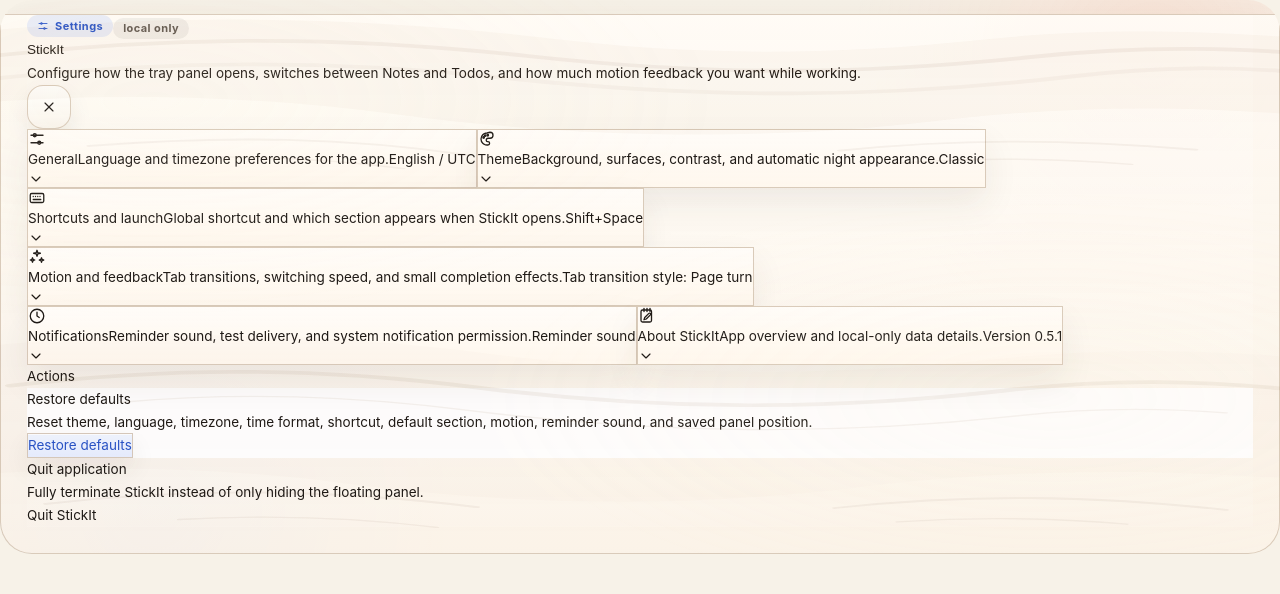
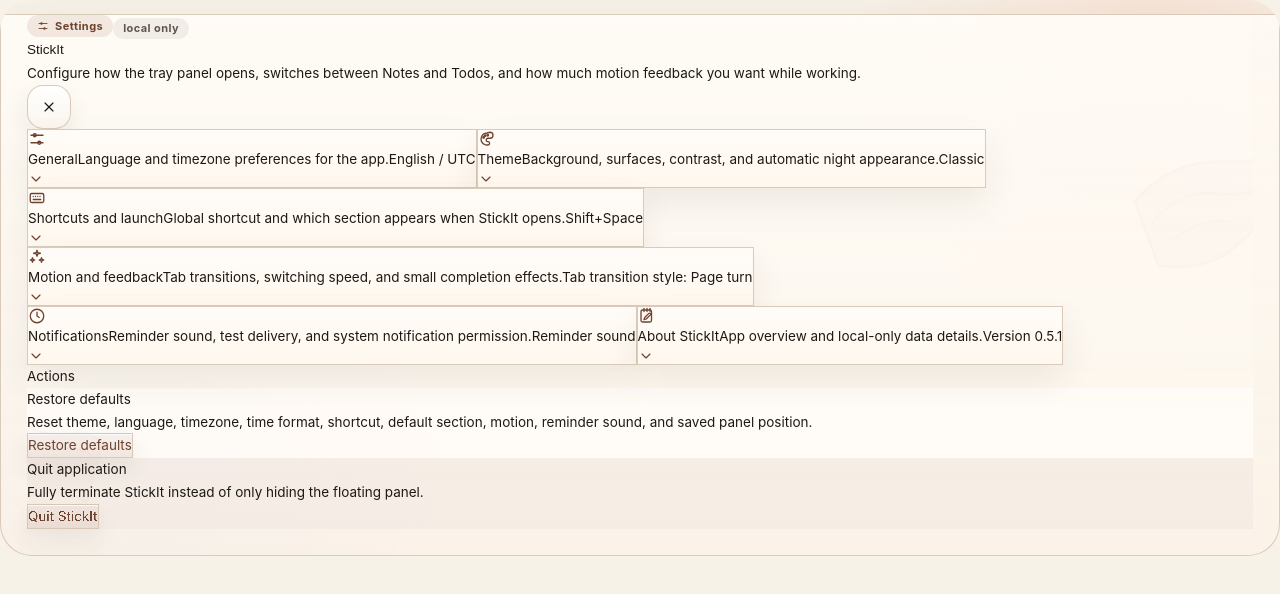
Before and after one commit to Han-chh/Floatem, a React (Vite) app in the folder apps/frontend/: page / in a window 1280 px wide. Both pictures are taken after a click on the button 85 px from the left and 72 px from the top of the page. Shown: the top 594 px of the page. Built offline with nearby package versions, Linux system fonts and the light colour scheme.

Commit message:
fix: keep themed textures out of work areas

```diff
--- a/apps/frontend/src/components/layout/PanelShell.tsx
+++ b/apps/frontend/src/components/layout/PanelShell.tsx
@@ -11,7 +11,6 @@
 import { getSurfaceMotionConfig } from "../../lib/transitionMotion";
 import { HelpDialog } from "./HelpDialog";
 import { TabBar } from "./TabBar";
-import { ThemeAtmosphere } from "../theme/ThemeAtmosphere";
 
 type PanelShellProps = {
   activeTab: TabId;
@@ -57,8 +56,6 @@
         className="h-full"
       >
         <div className="stickit-content cq-panel">
-          <ThemeAtmosphere />
-
           <div className="stickit-page-viewport relative h-full min-h-0 overflow-hidden" style={surfaceMotion.sceneStyle}>
             <AnimatePresence initial={false} mode={surfaceMotion.presenceMode} custom={pageDirection}>
               {showSettings ? (
--- a/apps/frontend/src/components/settings/SettingsPanel.tsx
+++ b/apps/frontend/src/components/settings/SettingsPanel.tsx
@@ -34,6 +34,7 @@
   SparklesIcon,
   XIcon,
 } from "../icons/AppIcons";
+import { ThemeAtmosphere } from "../theme/ThemeAtmosphere";
 
 type SettingsPanelProps = {
   onClose: () => void;
@@ -266,15 +267,11 @@
 
   return (
     <div
-      className={`rounded-[24px] border px-4 py-4 ${
-        danger
-          ? "border-[rgba(226,132,112,0.34)] bg-[rgba(255,248,245,0.92)]"
-          : "border-[rgba(213,198,180,0.88)] bg-white/78"
-      }`}
+      className={`first-level-action rounded-[24px] border px-4 py-4 ${danger ? "first-level-action--danger" : ""}`}
     >
       <div className="flex flex-col gap-3">
         <div className="min-w-0">
-          <p className={`text-[13px] font-semibold ${danger ? "text-[rgb(150,68,52)]" : "text-[var(--brown-strong)]"}`}>
+          <p className={`text-[13px] font-semibold ${danger ? "text-[var(--theme-action-text)]" : "text-[var(--brown-strong)]"}`}>
             {title}
           </p>
           <p className="mt-1 text-[12px] leading-6 text-[var(--muted)]">{description}</p>
@@ -291,7 +288,7 @@
             data-tooltip={buttonLabel}
             className={
               danger
-                ? "inline-flex shrink-0 items-center justify-center rounded-[14px] border border-[rgba(201,93,68,0.32)] bg-[rgba(201,93,68,0.12)] px-3.5 py-2.5 text-[12px] font-semibold text-[rgb(150,68,52)]"
+                ? "paper-button paper-button-danger inline-flex shrink-0 items-center justify-center rounded-[14px] px-3.5 py-2.5 text-[12px] font-semibold"
                 : "paper-button paper-button-secondary inline-flex shrink-0 items-center justify-center rounded-[14px] px-3.5 py-2.5 text-[12px] font-semibold"
             }
             whileHover={{ y: -1.5, scale: 1.01 }}
@@ -649,10 +646,12 @@
       <div
         ref={scrollRegionRef}
         data-testid="settings-scroll-region"
-        className="settings-scroll-region paper-scroll h-full overflow-y-auto px-5 pb-5 pt-5"
+        className="settings-scroll-region paper-scroll relative h-full overflow-y-auto px-5 pb-5 pt-5"
         style={categoryMotion.sceneStyle}
       >
-        <AnimatePresence mode={categoryMotion.presenceMode} initial={false} custom={categoryDirection}>
+        <ThemeAtmosphere scrollRootRef={scrollRegionRef} />
+        <div data-theme-scroll-content className="relative z-10 min-h-full">
+          <AnimatePresence mode={categoryMotion.presenceMode} initial={false} custom={categoryDirection}>
           {activeCategory && currentCategory ? (
             <motion.div
               key={activeCategory}
@@ -856,7 +855,8 @@
               </div>
             </motion.div>
           )}
-        </AnimatePresence>
+          </AnimatePresence>
+        </div>
       </div>
 
       <AnimatePresence>
--- a/apps/frontend/src/components/theme/ThemeAtmosphere.tsx
+++ b/apps/frontend/src/components/theme/ThemeAtmosphere.tsx
@@ -1,68 +1,140 @@
-export function ThemeAtmosphere() {
+import { useEffect, useMemo, useState } from "react";
+
+type ScrollRootRef = { current: HTMLElement | null };
+
+type ThemeAtmosphereProps = {
+  scrollRootRef: ScrollRootRef;
+  contentSelector?: string;
+};
+
+type Motif = {
+  id: number;
+  side: "left" | "right";
+  top: number;
+  size: number;
+  rotation: number;
+  variant: number;
+};
+
+const MOTIF_STEP = 280;
+
+function seededValue(seed: number, index: number, salt: number) {
+  const value = Math.sin(seed * 0.013 + index * 12.9898 + salt * 78.233) * 43_758.5453;
+  return value - Math.floor(value);
+}
+
+function buildMotif(seed: number, index: number): Motif {
+  const side = seededValue(seed, index, 1) > 0.5 ? "right" : "left";
+  return {
+    id: index,
+    side,
+    top: index * MOTIF_STEP + 42 + seededValue(seed, index, 2) * 110,
+    size: 92 + seededValue(seed, index, 3) * 74,
+    rotation: -28 + seededValue(seed, index, 4) * 56,
+    variant: index % 4,
+  };
+}
+
+function MotifGlyph({ variant }: { variant: number }) {
   return (
-    <div className="theme-atmosphere" aria-hidden="true">
-      <svg className="theme-atmosphere__art" viewBox="0 0 800 1200" preserveAspectRatio="none">
-        <g className="theme-art theme-art--classic">
-          <path className="theme-art-fill" d="M-90 96C74 25 213 29 340 82c86 36 170 42 274 4 72-26 143-25 262 15v170c-118-49-204-45-294-8-104 42-219 37-331-14C135 196 32 198-90 248Z" />
-          <path className="theme-art-line" d="M-42 137C96 73 213 77 329 121c111 42 205 43 317 2 69-25 131-22 210 5" />
-          <path className="theme-art-line theme-art-soft" d="M-18 176C108 125 217 132 316 169c124 46 237 44 355-4 54-22 101-22 153-5" />
-          <path className="theme-art-fill theme-art-faint" d="M-64 770c133-60 255-56 370-4 104 47 203 53 315 12 76-28 151-24 239 15v260c-119-42-221-42-326 3-103 43-209 41-319-9-90-41-180-42-279-2Z" />
-          <path className="theme-art-line" d="M7 835c105-43 196-38 291 4 112 49 217 51 329 7 65-26 125-24 187 0" />
-          <path className="theme-art-line theme-art-thin" d="M76 871c74-23 144-14 218 18 119 52 229 54 343 11 42-16 84-18 129-6" />
-          <path className="theme-art-detail" d="M56 316c89-24 162-17 235 19M525 326c72-25 136-26 222-2M29 1091c93-36 178-32 269 7M522 1100c84-31 159-28 244 4" />
-          <path className="theme-art-detail theme-art-thin" d="M102 342c51-7 100 1 150 23M559 354c51-13 97-12 148 2M112 1125c55-11 108-5 161 17M561 1130c49-11 96-9 143 5" />
+    <svg viewBox="0 0 160 160" className="theme-scroll-motif__glyph">
+      <g className="theme-motif theme-motif--classic">
+        {variant === 0 ? <path d="M-6 38Q49 8 105 31t69 3v88q-44-19-84 1T-6 116Z" /> : null}
+        {variant === 1 ? <path d="M8 26q52 25 103 4 24-10 48 1v94q-35-14-70 5-42 22-81-3Z" /> : null}
+        {variant === 2 ? <path d="M-3 50q45-31 91-5 34 19 75-3v76q-37 23-75 2-43-24-91 3Z" /> : null}
+        {variant === 3 ? <path d="M11 34q33-16 71 2 41 20 72-5v92q-33 17-72-3-37-18-71-1Z" /> : null}
+        <path className="theme-motif-detail" d={variant % 2 ? "M17 55q44 18 87 1 23-9 43-2M18 82q36 15 70 3" : "M5 67q42-25 86-2 31 17 64 0M21 94q31-13 64 2"} />
       </g>
 
-        <g className="theme-art theme-art--forest">
-          <path className="theme-art-fill theme-art-faint" d="M-70 77C81 38 183 59 278 133c87 67 168 76 263 25 104-56 201-62 337-8v246c-138-44-242-30-341 32-94 58-192 53-291-16C151 347 52 337-70 383Z" />
-          <path className="theme-art-stem" d="M65 125c31 211 26 429-17 663-20 111-20 226-1 346" />
-          <path className="theme-art-stem theme-art-thin" d="M180 26c-18 197-10 389 24 577 27 149 31 331 6 548" />
-          <path className="theme-art-stem" d="M692 4c-50 212-60 414-28 607 27 161 20 342-31 543" />
-          <path className="theme-art-stem theme-art-thin" d="M782 192c-73 180-96 350-70 511 20 124 8 277-36 458" />
-          <path className="theme-art-line" d="M51 312l39-7M47 521l37-5M37 742l34-2M190 219l38 2M196 433l44 5M210 684l38 6M667 278l40 9M658 490l43 8M659 732l40 3" />
-          <path className="theme-art-leaf" d="M87 214c57-62 107-55 139-30-41 45-89 58-139 30ZM76 382c-59-45-107-30-133 2 47 34 93 34 133-2ZM209 338c53-45 104-30 134 3-45 32-90 31-134-3ZM675 185c-52-55-104-45-135-16 43 39 88 45 135 16ZM654 421c-66-33-109-8-129 29 51 24 96 14 129-29ZM701 607c57-48 107-34 136-1-46 35-92 35-136 1Z" />
-          <path className="theme-art-leaf theme-art-faint" d="M73 681c68-70 130-62 168-27-50 52-106 68-168 27ZM222 844c-75-43-132-14-159 32 58 29 112 18 159-32ZM649 854c-67-61-129-46-161-7 55 43 109 46 161 7ZM662 1018c75-52 136-30 166 16-61 36-116 31-166-16Z" />
+      <g className="theme-motif theme-motif--forest">
+        <path className="theme-motif-stem" d={variant % 2 ? "M58-7q-8 52 4 104t-3 71M111-8q-17 59-4 113t-8 65" : "M42-8q17 59 2 112t8 67M106-8q9 52-3 102t5 76"} />
+        <path className="theme-motif-detail" d={variant < 2 ? "M49 42h21M45 91h27M99 55h22M98 112h17" : "M36 31h19M40 78h23M97 45h19M94 101h24"} />
+        <path d={variant % 2 ? "M62 39q35-29 60-5-29 27-60 5ZM58 78q-34-23-57 4 30 20 57-4ZM105 101q35-20 53 8-31 18-53-8Z" : "M45 48Q12 18-9 43q27 27 54 5Zm58 24q31-31 57-10-25 29-57 10ZM50 116q-36-18-53 12 31 15 53-12Z"} />
       </g>
 
-        <g className="theme-art theme-art--ivory">
-          <path className="theme-art-vine" d="M-42 250c127 1 189 59 257 146 75 96 164 118 278 81 123-40 219-8 355 115M-36 970c137-71 245-59 342 25 92 80 192 89 306 28 67-36 136-40 230-10" />
-          <g className="theme-art-flower" transform="translate(110 212) rotate(-18) scale(1.08)">
-            <path d="M0-75C43-78 61-49 47-18 83-10 91 27 62 48 35 67 10 51 0 25-16 58-54 62-69 31-84 1-59-23-29-21-51-53-31-75 0-75ZM0-39c25-2 38 17 27 36-10 18-39 18-48 1-10-19 0-35 21-37Z" />
-          </g>
-          <g className="theme-art-flower theme-art-faint" transform="translate(696 353) rotate(23) scale(.76)">
-            <path d="M0-82C38-69 51-40 36-12 72-14 92 18 70 45 48 72 17 59 3 32-4 67-40 79-62 53-84 27-66-3-34-15-62-40-43-75 0-82ZM2-42c20 3 32 24 19 41C8 16-18 11-22-8c-5-21 5-37 24-34Z" />
-          </g>
-          <g className="theme-art-flower" transform="translate(237 826) rotate(9) scale(.9)">
-            <path d="M0-73C32-82 58-57 49-27 81-12 81 23 58 43 32 64 7 50-3 24-18 54-52 55-67 27-81-1-59-25-32-24-45-53-28-70 0-73ZM-2-39c22-7 41 10 34 31-7 21-37 27-51 8-13-18-5-33 17-39Z" />
-          </g>
-          <g className="theme-art-flower theme-art-soft" transform="translate(683 1051) rotate(-31) scale(1.22)">
-            <path d="M0-69C39-78 60-45 43-16 78-4 85 31 57 51 29 71 7 49-1 23-21 53-55 50-68 20-80-9-56-31-28-24-45-51-28-68 0-69ZM0-35c24-4 38 14 29 34-10 20-39 23-50 4-11-19 1-34 21-38Z" />
-          </g>
-          <path className="theme-art-detail" d="M111 288c21 91 61 160 129 211M696 410c-19 61-53 112-104 152M238 889c38 56 86 91 145 108M680 1119c-30 29-61 48-96 60" />
+      <g className="theme-motif theme-motif--ivory">
+        <path d={variant === 0 ? "M79 20c29-25 57 4 40 31 35-3 43 37 16 52-23 13-43-4-50-25-4 29-39 39-56 15-20-28 3-52 32-43-17-22-4-45 18-30Zm2 33c19-3 30 12 23 28-8 18-35 20-44 2-9-16 2-28 21-30Z" : variant === 1 ? "M79 18c22-15 48 3 38 29 31 2 39 36 17 53-24 18-48 0-51-23-10 27-43 29-56 3-13-27 9-46 35-38-11-21-3-32 17-24Zm0 36c17-5 31 8 27 25-5 19-33 25-45 8-10-15 1-28 18-33Z" : variant === 2 ? "M80 19c31-17 53 11 38 36 34 7 33 45 5 57-25 10-42-10-44-33-13 25-47 23-57-4-9-25 13-43 38-34-8-25 0-38 20-42Zm-1 38c18-8 34 4 31 22-3 19-30 29-44 13-12-14-4-28 13-35Z" : "M80 20c25-28 57-1 42 29 32-8 48 26 27 49-20 22-46 9-57-13-1 30-34 44-55 23-22-22-4-49 24-45-16-21-1-48 19-43Zm2 35c18 0 29 16 21 32-9 17-35 16-43-1-8-16 4-30 22-31Z"} />
+        <path className="theme-motif-detail" d={variant % 2 ? "M80 112q17 26 46 38M80 111q-23 22-48 28" : "M79 110q-8 29 3 52M78 121q24 8 42 29"} />
       </g>
 
-        <g className="theme-art theme-art--violet">
-          <path className="theme-art-vine" d="M-70 186c143-33 235 15 299 113 72 110 166 146 286 106 123-41 218-12 357 90M-50 930c132-97 255-93 365 7 88 80 185 88 297 27 74-41 150-46 247-13" />
-          <g className="theme-art-blossom" transform="translate(93 184) rotate(-12) scale(1.2)"><path d="M0 0C-55-8-65-61-26-77 9-90 29-48 14-19 32-54 76-50 82-14 87 20 47 38 16 17 39 44 13 81-20 65-50 51-45 11 0 0Z" /></g>
-          <g className="theme-art-blossom theme-art-soft" transform="translate(620 348) rotate(31) scale(.72)"><path d="M0 0C-45-18-47-60-12-70 28-81 40-34 16-10 45-33 77-11 68 24 59 57 22 55 3 25 12 57-22 79-48 57-73 35-53 1 0 0Z" /></g>
-          <g className="theme-art-blossom" transform="translate(250 775) rotate(-33) scale(.94)"><path d="M0 0C-55 1-70-48-36-70-4-91 23-54 16-21 28-54 72-58 81-22 90 14 52 40 18 20 41 52 9 84-24 65-55 47-45 9 0 0Z" /></g>
-          <g className="theme-art-blossom theme-art-faint" transform="translate(705 1042) rotate(13) scale(1.35)"><path d="M0 0C-46-13-54-55-21-72 16-91 39-50 19-19 43-47 81-32 78 4 74 40 32 48 6 22 24 55-11 82-40 61-68 40-51 3 0 0Z" /></g>
-          <path className="theme-art-detail" d="M92 184c31 80 84 142 158 188M621 349c-27 61-66 107-119 139M251 775c40 73 94 125 162 159M704 1041c-35 52-80 91-137 118" />
-          <path className="theme-art-dot" d="M364 164c6-14 21-14 27-1-4 15-21 18-27 1ZM496 682c8-11 22-7 24 6-8 12-23 9-24-6ZM83 690c5-10 17-11 22-2-2 12-17 16-22 2Z" />
+      <g className="theme-motif theme-motif--violet">
+        <path d={variant === 0 ? "M78 77C36 72 27 34 56 20c28-13 40 20 26 43 20-29 54-17 52 12-2 28-33 34-52 14 14 28-14 50-37 34-22-15-10-43 33-46Z" : variant === 1 ? "M78 79C40 63 43 29 69 20c29-10 38 25 18 43 27-20 53-1 44 26-8 27-37 25-51 2 6 29-24 46-44 27-19-18-1-42 42-39Z" : variant === 2 ? "M80 77C35 82 23 44 49 25c25-19 45 10 37 36 13-31 49-30 58-3 9 28-20 45-47 31 22 23 1 51-25 43-27-8-29-39 8-55Z" : "M81 78C43 75 28 43 49 24c23-21 48 5 41 34 15-31 48-27 55 2 7 28-23 42-47 28 18 25-7 51-31 40-25-10-23-39 14-50Z"} />
+        <path className="theme-motif-detail" d={variant % 2 ? "M81 87q6 35 34 62M82 105q-24 13-36 36" : "M80 89q-9 37 12 70M77 112q-20 6-34 24"} />
       </g>
 
-        <g className="theme-art theme-art--night">
-          <path className="theme-art-night-haze" d="M-80 171c132-66 247-64 357-7 98 51 193 59 298 23 101-35 198-31 304 13v225c-130-51-242-49-347 6-91 48-182 45-278-10C158 366 54 355-80 408ZM-45 854c121-58 232-52 341 18 91 59 187 68 290 27 92-37 179-35 277 5v284H-45Z" />
-          <circle className="theme-art-moon-halo" cx="123" cy="205" r="119" />
-          <path className="theme-art-moon" d="M161 100c-72 21-112 97-88 168 24 72 104 108 174 78-38-4-73-28-91-65-30-61-8-135 49-170-14-8-29-12-44-11Z" />
-          <circle className="theme-art-moon-halo theme-art-faint" cx="670" cy="580" r="86" />
-          <path className="theme-art-moon theme-art-soft" d="M703 515c-50 13-80 63-70 113 10 48 54 78 101 71-28-14-47-41-49-73-2-44 21-84 57-105-13-6-26-8-39-6Z" />
-          <circle className="theme-art-moon-halo theme-art-faint" cx="267" cy="1012" r="142" />
-          <path className="theme-art-moon" d="M230 888c82-25 169 20 197 101 23 70-7 145-68 181 28-37 38-87 23-135-24-77-97-124-174-117 7-12 14-21 22-30Z" />
-          <path className="theme-art-cloud" d="M-20 407c83-33 164-31 243 7 86 42 169 46 250 13 104-43 202-37 337 22M25 737c93-32 173-26 252 17 82 45 169 46 257 4 84-40 169-41 265-4" />
-          <path className="theme-art-stars" d="M393 117l7 18 19 7-19 7-7 19-7-19-19-7 19-7ZM534 297l5 13 13 5-13 5-5 14-5-14-14-5 14-5ZM91 620l6 15 15 6-15 6-6 16-6-16-16-6 16-6ZM632 885l8 21 21 8-21 8-8 22-8-22-22-8 22-8Z" />
+      <g className="theme-motif theme-motif--night">
+        <circle className="theme-motif-halo" cx="80" cy="72" r={variant % 2 ? 58 : 51} />
+        <path d={variant === 0 ? "M93 20c-38 11-57 53-43 89 14 35 53 51 87 34-25-4-44-21-50-45-8-31 5-62 31-79-9-2-17-2-25 1Z" : variant === 1 ? "M67 18c39 5 65 41 60 79-5 39-41 66-78 61 25-12 41-37 41-65 0-32-18-59-45-72 7-2 15-3 22-3Z" : variant === 2 ? "M104 27c-37 1-66 33-65 70 1 37 32 66 69 64-21-12-34-35-32-60 2-28 19-53 43-65-5-4-10-7-15-9Z" : "M57 29c33-13 71 3 86 36 15 34 0 74-34 89 15-19 20-45 10-69-11-26-34-43-60-45-1-4-1-7-2-11Z"} />
+        <path className="theme-motif-detail" d={variant % 2 ? "M22 37l4 9 9 4-9 4-4 9-4-9-9-4 9-4ZM135 118l3 7 7 3-7 3-3 7-3-7-7-3 7-3Z" : "M30 124l4 10 10 4-10 4-4 10-4-10-10-4 10-4ZM132 42l3 8 8 3-8 3-3 8-3-8-8-3 8-3Z"} />
       </g>
     </svg>
+  );
+}
+
+export function ThemeAtmosphere({ scrollRootRef, contentSelector = "[data-theme-scroll-content]" }: ThemeAtmosphereProps) {
+  const [seed] = useState(() => Math.random() * 100_000);
+  const [contentHeight, setContentHeight] = useState(720);
+  const [motifCount, setMotifCount] = useState(4);
+
+  useEffect(() => {
+    const root = scrollRootRef.current;
+    if (!root) {
+      return;
+    }
+
+    const content = root.querySelector<HTMLElement>(contentSelector);
+    const measure = () => {
+      const nextHeight = Math.max(root.clientHeight, content?.scrollHeight ?? root.scrollHeight);
+      setContentHeight(nextHeight);
+      setMotifCount((current) => Math.max(current, Math.min(Math.ceil(nextHeight / MOTIF_STEP), 4)));
+    };
+    const extendForScroll = () => {
+      const needed = Math.ceil((root.scrollTop + root.clientHeight * 1.5) / MOTIF_STEP);
+      const maximum = Math.ceil(contentHeight / MOTIF_STEP) + 1;
+      setMotifCount((current) => Math.max(current, Math.min(needed, maximum)));
+    };
+
+    measure();
+    extendForScroll();
+    root.addEventListener("scroll", extendForScroll, { passive: true });
+    const resizeObserver = typeof ResizeObserver === "undefined" ? null : new ResizeObserver(measure);
+    resizeObserver?.observe(root);
+    if (content) {
+      resizeObserver?.observe(content);
+    }
+    const mutationObserver = new MutationObserver(measure);
+    if (content) {
+      mutationObserver.observe(content, { childList: true, subtree: true });
+    }
+
+    return () => {
+      root.removeEventListener("scroll", extendForScroll);
+      resizeObserver?.disconnect();
+      mutationObserver.disconnect();
+    };
+  }, [contentHeight, contentSelector, scrollRootRef]);
+
+  const motifs = useMemo(
+    () => Array.from({ length: motifCount }, (_, index) => buildMotif(seed, index)),
+    [motifCount, seed],
+  );
+
+  return (
+    <div className="theme-atmosphere" style={{ height: contentHeight }} aria-hidden="true">
+      {motifs.map((motif) => (
+        <div
+          key={motif.id}
+          className={`theme-scroll-motif theme-scroll-motif--${motif.side}`}
+          style={{
+            top: motif.top,
+            width: motif.size,
+            height: motif.size,
+            transform: `rotate(${motif.rotation}deg)`,
+          }}
+        >
+          <MotifGlyph variant={motif.variant} />
+        </div>
+      ))}
     </div>
   );
 }
--- a/apps/frontend/src/styles/global.css
+++ b/apps/frontend/src/styles/global.css
@@ -170,86 +170,58 @@
 
   .theme-atmosphere {
     position: absolute;
-    inset: 0;
+    left: 0;
+    top: 0;
     z-index: 2;
+    width: 100%;
     overflow: hidden;
-    border-radius: inherit;
     pointer-events: none;
-    opacity: 0.32;
+    opacity: 0.1;
+    mask-image: linear-gradient(90deg, #000 0 16%, transparent 25% 75%, #000 84% 100%);
+    -webkit-mask-image: linear-gradient(90deg, #000 0 16%, transparent 25% 75%, #000 84% 100%);
   }
 
-  .theme-atmosphere::after {
-    content: "";
+  .theme-scroll-motif {
     position: absolute;
-    inset: 0;
-    background:
-      radial-gradient(ellipse at 12% 18%, var(--theme-art-glow), transparent 35%),
-      radial-gradient(ellipse at 82% 72%, var(--theme-art-glow), transparent 38%);
-    mix-blend-mode: soft-light;
+    transform-origin: center;
   }
 
-  .theme-atmosphere__art {
+  .theme-scroll-motif--left { left: -3%; }
+  .theme-scroll-motif--right { right: -3%; }
+
+  .theme-scroll-motif__glyph {
+    display: block;
     width: 100%;
     height: 100%;
-    display: block;
+    overflow: visible;
   }
 
-  .theme-art {
+  .theme-motif {
     display: none;
-  }
-
-  html[data-stickit-theme="classic"] .theme-art--classic,
-  html:not([data-stickit-theme]) .theme-art--classic,
-  html[data-stickit-theme="forest"] .theme-art--forest,
-  html[data-stickit-theme="ivory"] .theme-art--ivory,
-  html[data-stickit-theme="violet"] .theme-art--violet,
-  html[data-stickit-theme="night"] .theme-art--night {
-    display: block;
-  }
-
-  .theme-art-fill,
-  .theme-art-flower,
-  .theme-art-blossom,
-  .theme-art-leaf,
-  .theme-art-moon {
     fill: var(--theme-art-fill);
-  }
-
-  .theme-art-flower,
-  .theme-art-blossom,
-  .theme-art-leaf {
     stroke: var(--theme-art-line);
     stroke-width: 3;
-    stroke-linejoin: round;
-  }
-
-  .theme-art-line,
-  .theme-art-stem,
-  .theme-art-vine,
-  .theme-art-cloud,
-  .theme-art-detail {
-    fill: none;
-    stroke: var(--theme-art-line);
-    stroke-width: 8;
     stroke-linecap: round;
     stroke-linejoin: round;
   }
 
-  .theme-art-stem { stroke-width: 15; }
-  .theme-art-vine { stroke-width: 7; }
-  .theme-art-detail { stroke: var(--theme-art-detail); stroke-width: 4; }
-  .theme-art-thin { stroke-width: 3; }
-  .theme-art-soft { opacity: 0.62; }
-  .theme-art-faint { opacity: 0.4; }
-  .theme-art-dot,
-  .theme-art-stars { fill: var(--theme-art-detail); }
-  .theme-art-night-haze { fill: var(--theme-art-fill); }
-  .theme-art-moon-halo { fill: var(--theme-art-glow); }
-  .theme-art-cloud { stroke-width: 5; opacity: 0.62; }
+  html[data-stickit-theme="classic"] .theme-motif--classic,
+  html:not([data-stickit-theme]) .theme-motif--classic,
+  html[data-stickit-theme="forest"] .theme-motif--forest,
+  html[data-stickit-theme="ivory"] .theme-motif--ivory,
+  html[data-stickit-theme="violet"] .theme-motif--violet,
+  html[data-stickit-theme="night"] .theme-motif--night {
+    display: block;
+  }
 
-  .stickit-page-viewport {
-    z-index: 1;
+  .theme-motif-detail,
+  .theme-motif-stem {
+    fill: none;
+    stroke: var(--theme-art-detail);
   }
+
+  .theme-motif-stem { stroke-width: 9; }
+  .theme-motif-halo { fill: var(--theme-art-glow); stroke: none; }
 
   .stickit-page-viewport {
     border-radius: var(--panel-radius);
@@ -444,24 +416,47 @@
   }
 
   .paper-button-primary {
-    background: linear-gradient(180deg, rgba(30, 25, 21, 0.98), rgba(43, 36, 31, 0.96));
-    border-color: rgba(30, 25, 21, 0.95);
-    color: white;
+    background: linear-gradient(180deg, color-mix(in srgb, var(--theme-action-strong) 92%, white), var(--theme-action-strong));
+    border-color: var(--theme-action-strong);
+    color: var(--theme-action-on-strong);
     box-shadow:
       0 14px 26px rgba(30, 25, 21, 0.18),
       inset 0 1px 0 rgba(255, 255, 255, 0.08);
   }
 
   .paper-button-secondary {
-    background: linear-gradient(180deg, rgba(239, 244, 255, 0.98), rgba(230, 237, 255, 0.96));
-    border-color: rgba(47, 107, 255, 0.16);
-    color: #2853c7;
+    background: linear-gradient(180deg, color-mix(in srgb, var(--theme-action-soft) 62%, var(--theme-button-start)), var(--theme-action-soft));
+    border-color: var(--theme-action-border);
+    color: var(--theme-action-text);
   }
 
   .paper-button-danger {
-    background: linear-gradient(180deg, rgba(255, 245, 242, 0.98), rgba(255, 236, 231, 0.96));
-    border-color: rgba(255, 122, 89, 0.18);
-    color: #c14d31;
+    background: linear-gradient(180deg, color-mix(in srgb, var(--theme-action-soft) 72%, var(--theme-button-start)), color-mix(in srgb, var(--theme-action-soft) 88%, transparent));
+    border-color: var(--theme-action-border);
+    color: var(--theme-action-text);
+  }
+
+  .first-level-action {
+    border-color: var(--theme-border);
+    background: color-mix(in srgb, var(--theme-card-start) 82%, transparent);
+  }
+
+  .first-level-action--danger {
+    border-color: var(--theme-action-border);
+    background: color-mix(in srgb, var(--theme-action-soft) 58%, var(--theme-card-start));
+  }
+
+  .settings-scroll-region [class*="text-[#2853C7]"],
+  .settings-scroll-region [class*="text-[#2853c7]"] {
+    color: var(--theme-action-text) !important;
+  }
+
+  .settings-scroll-region [class*="bg-[rgba(47,107,255"] {
+    background-color: var(--theme-action-soft) !important;
+  }
+
+  .settings-scroll-region [class*="border-[rgba(47,107,255"] {
+    border-color: var(--theme-action-border) !important;
   }
 
   .surface-field {
@@ -526,8 +521,8 @@
   }
 
   .status-chip[data-tone="blue"] {
-    background: var(--accent-cobalt-soft);
-    color: #2853c7;
+    background: var(--theme-action-soft);
+    color: var(--theme-action-text);
   }
 
   .status-chip[data-tone="jade"] {
```
Also changed, not shown: apps/frontend/src/components/notes/NotesList.tsx (+10 -3 lines), apps/frontend/src/components/todos/TodoList.tsx (+10 -1 lines), apps/frontend/src/styles/tokens.css (+25 -0 lines). Lines whose indentation alone changed are shown as unchanged.
